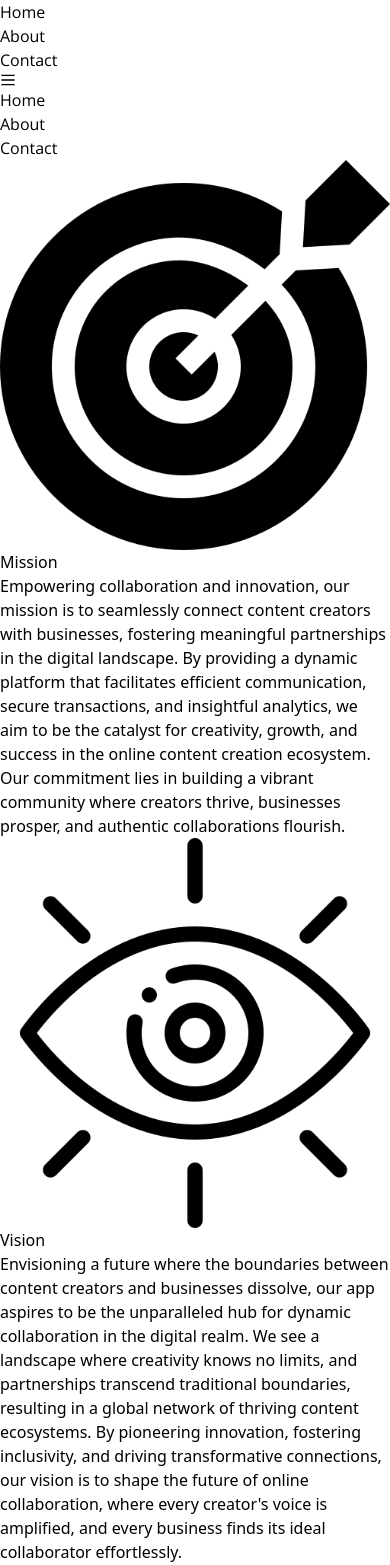
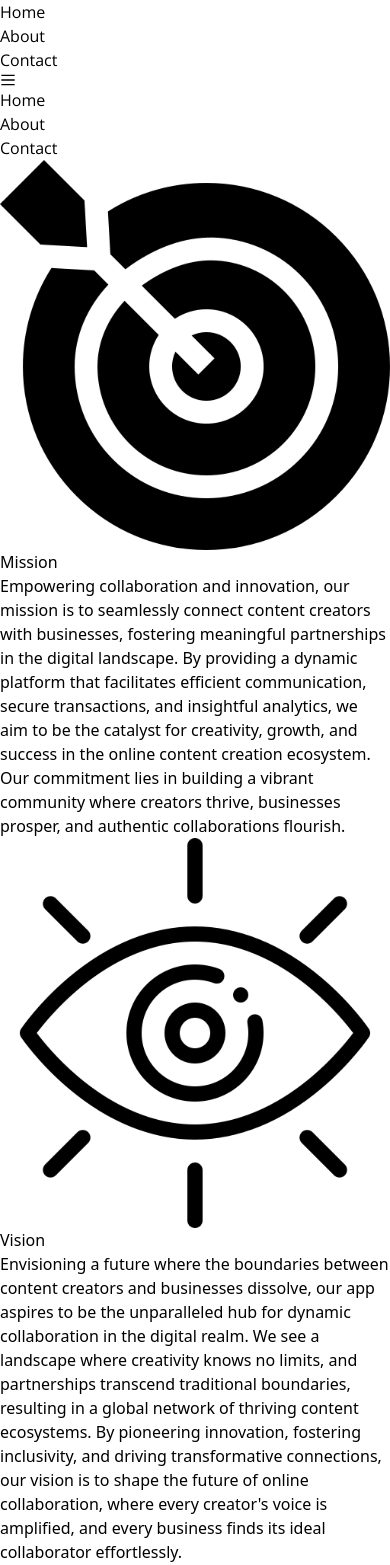
Before and after one commit to srinjoy-26/Mediater, a React (Vite) app: page /about in a window 390 px wide. Shown: the top 1565 px of the page. Built offline with nearby package versions, Linux system fonts and the light colour scheme.

Commit message:
responsiveness updated

```diff
--- a/src/components/Testimonial.jsx
+++ b/src/components/Testimonial.jsx
@@ -6,7 +6,7 @@ const Testimonial = () => {
   return (
     <div className='flex flex-col gap-5 pt-[50px]'>
       <div>
-        <h2 className='text-2xl text-center font-semibold'>Don't Just Take Our Word for It: Read the customer's Reviews!</h2>
+        <h2 className='text-xl md:text-2xl text-center font-semibold'>Don't Just Take Our Word for It: Read the customer's Reviews!</h2>
       </div>
       <div className='flex justify-center items-center gap-5 flex-wrap'>
          <div className="card w-72 p-3 flex flex-col gap-4 rounded-md items-center">
--- a/src/pages/About.jsx
+++ b/src/pages/About.jsx
@@ -11,7 +11,7 @@ const About = () => {
   return (
     <div className='pt-[50px] flex flex-col justify-center gap-6 lg:h-screen'>
       <div className='flex flex-col md:flex-row gap-4 items-center w-[80%] mx-auto p-5 rounded-md shadow-md shadow-purple-500 bg-purple-300' data-aos="zoom-in-left">
-        <motion.img src={mission} alt=""  className='h-72 w-72 cursor-pointer' whileHover={{rotateY : 360}} transition={{type: "tween" , duration:2}}/>
+        <motion.img src={mission} alt=""  className='h-72 w-72 cursor-pointer'  whileHover={{rotateY : 360}} transition={{type: "tween" , duration:2}} animate={{rotateY : 180}}/>
         <div className='flex flex-col gap-2 text-center'>
         <h1 className='text-3xl font-semibold'>Mission</h1>
         <p className='text-lg'>Empowering collaboration and innovation, our mission is to seamlessly connect content creators with businesses, fostering meaningful partnerships in the digital landscape. By providing a dynamic platform that facilitates efficient communication, secure transactions, and insightful analytics, we aim to be the catalyst for creativity, growth, and success in the online content creation ecosystem. Our commitment lies in building a vibrant community where creators thrive, businesses prosper, and authentic collaborations flourish.</p>
@@ -23,7 +23,7 @@ const About = () => {
 
       <div className='flex flex-col md:flex-row gap-4 items-center w-[80%] mx-auto p-5 rounded-md shadow-md shadow-purple-500 bg-purple-300' data-aos="zoom-in-right">
 
-        <motion.img src={vision} alt=""  className='h-72 w-72 cursor-pointer' whileHover={{rotateY : 360}} transition={{type: "tween" , duration:2}}/>
+        <motion.img src={vision} alt=""  className='h-72 w-72 cursor-pointer' whileHover={{rotateY : 360}} transition={{type: "tween" , duration:2}} animate={{rotateY : 180}}/>
         <div className='flex flex-col gap-2 text-center'>
         <h1 className='text-3xl font-semibold'>Vision</h1>
         <p className='text-lg'>Envisioning a future where the boundaries between content creators and businesses dissolve, our app aspires to be the unparalleled hub for dynamic collaboration in the digital realm. We see a landscape where creativity knows no limits, and partnerships transcend traditional boundaries, resulting in a global network of thriving content ecosystems. By pioneering innovation, fostering inclusivity, and driving transformative connections, our vision is to shape the future of online collaboration, where every creator's voice is amplified, and every business finds its ideal collaborator effortlessly.</p>
```
